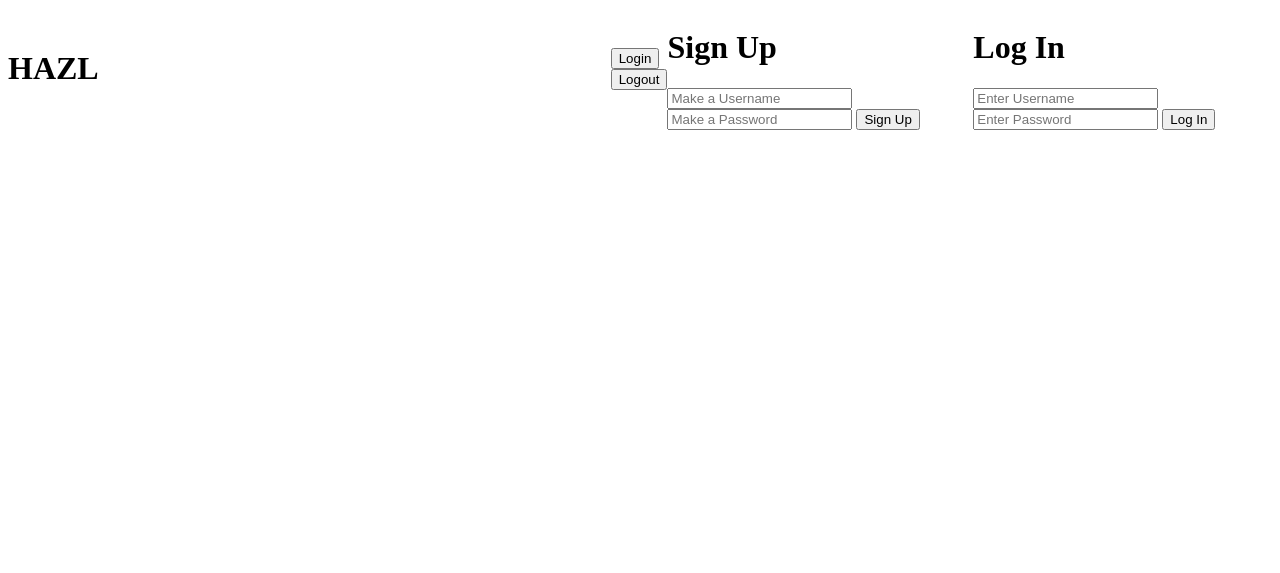
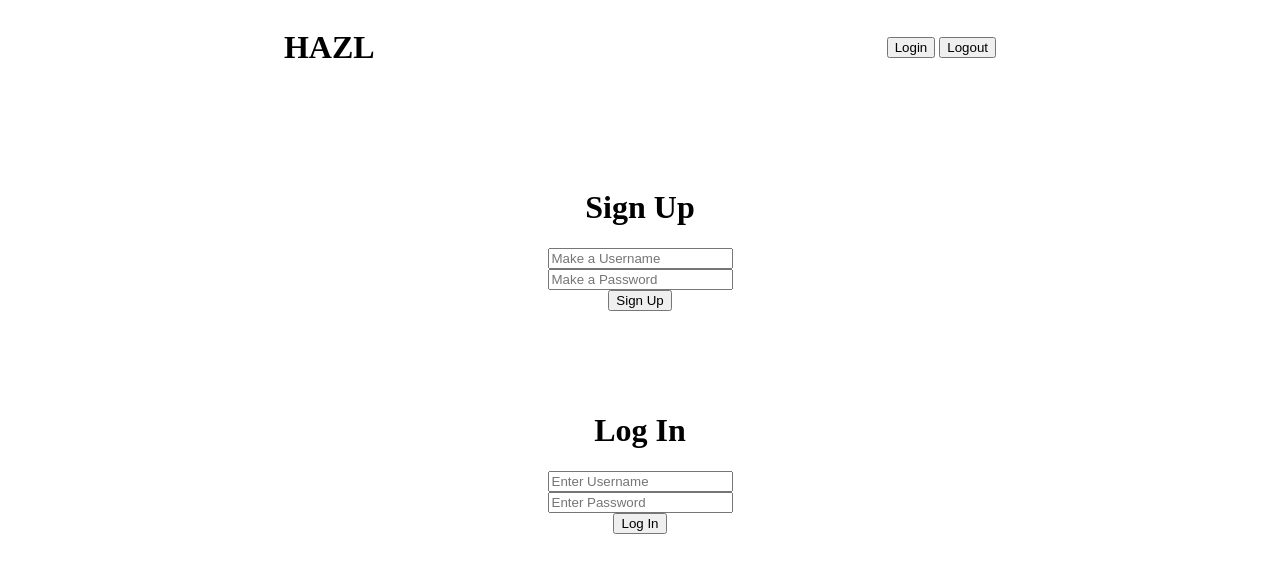
Before and after one commit to aanand50/p00, a Flask app: page / in a window 1280 px wide. Shown: the top 573 px of the page. Run offline with Flask 3, Linux system fonts and the light colour scheme.

Commit message:
finished login css

```diff
--- a/static/login.css
+++ b/static/login.css
@@ -14,6 +14,23 @@ header {
 }
 
 body {
+
+}
+
+.signup {
     display: flex;
     align-items: center;
+    justify-content: center;
+    flex-direction: column;
+    margin-top: 5em;
+    margin-bottom: 5em;
 }
+
+.login {
+    display: flex;
+    align-items: center;
+    justify-content: center;
+    flex-direction: column;
+    margin-top: 5em;
+    margin-bottom: 5em;
+}
```
